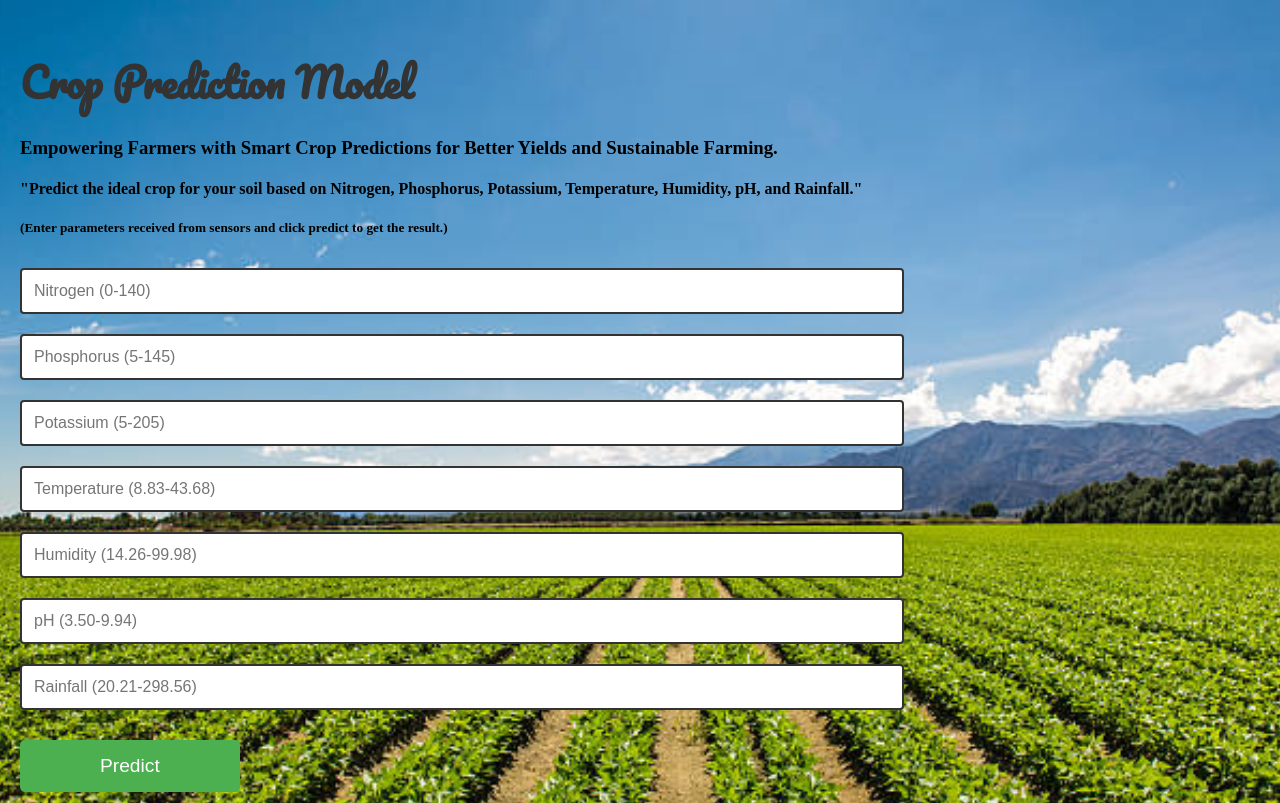
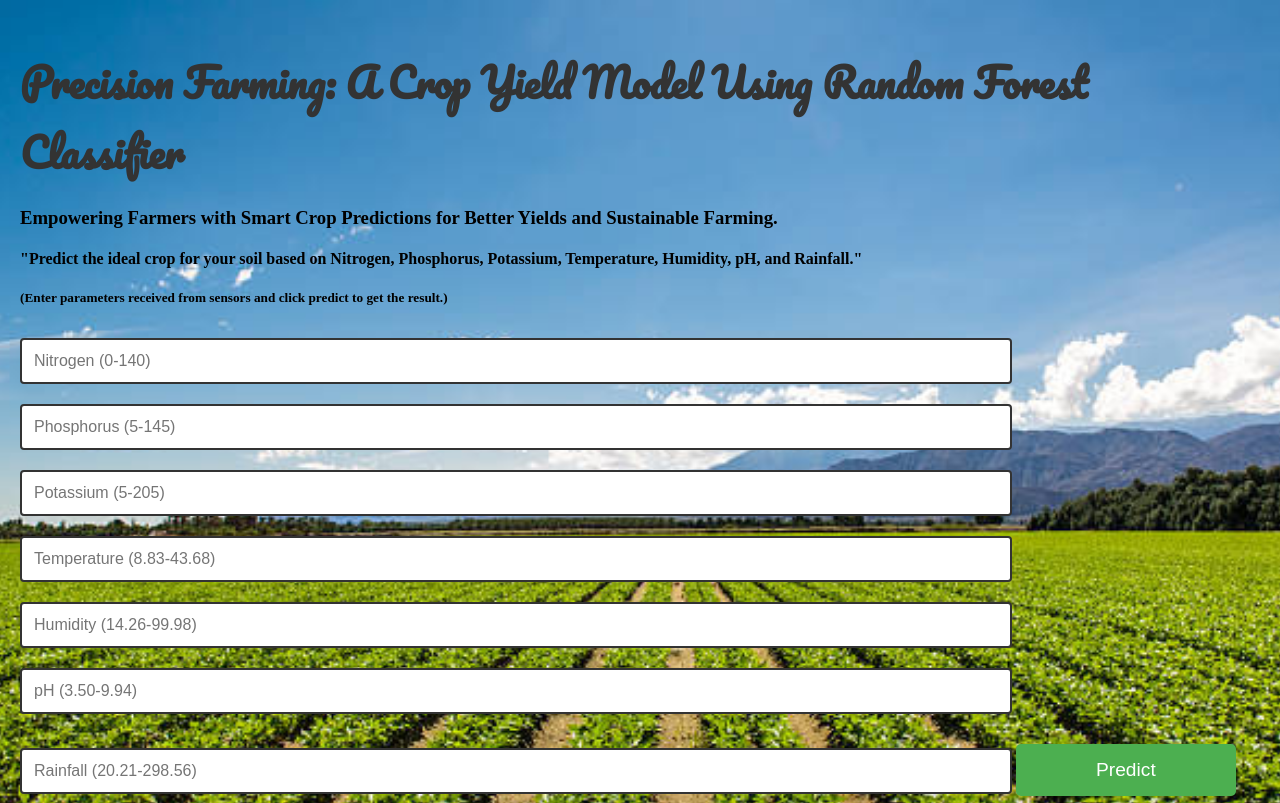
Before and after one commit to prashant-masote/Cropprediction, a Flask app: page / in a window 1280 px wide. Shown: the top 803 px of the page. Run offline with Flask 3, Linux system fonts and the light colour scheme; parts of the project's set-up code (start-up, migrations or seed data) failed here and were passed over.

Commit message:
Update index.html

```diff
--- a/templates/index.html
+++ b/templates/index.html
@@ -15,7 +15,7 @@
 
 <body>
  <div class="login">
-	<h1>Crop Prediction Model</h1>
+	<h1> Precision Farming: A Crop Yield Model Using Random Forest Classifier</h1>
 	<h3>Empowering Farmers with Smart Crop Predictions for Better Yields and Sustainable Farming.</h3>
 	<h4>"Predict the ideal crop for your soil based on Nitrogen, Phosphorus, Potassium, Temperature, Humidity, pH, and Rainfall."</h4>
 	<h5>(Enter parameters received from sensors and click predict to get the result.)</h5>
```
